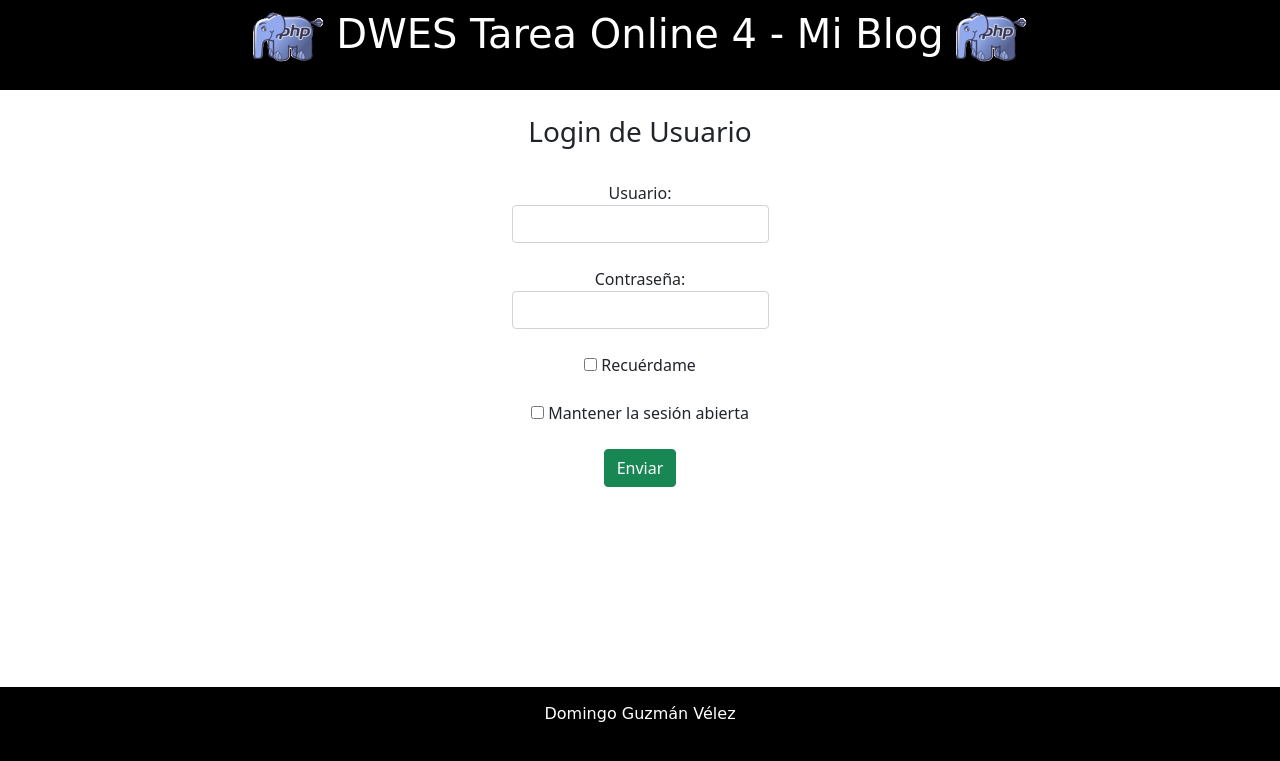
After one commit to dguzvel/ServidorTareaOnline4, a PHP site: page /views/login.php in a window 1280 px wide. The commit adds this page. Shown: the top 761 px of the page. Run offline with PHP 8.4, Linux system fonts and the light colour scheme; some web fonts are replaced.

Commit message:
Commit Ejercicio 2 Finalizado

```diff
--- a/source/controllers/controlador.php
+++ b/source/controllers/controlador.php
@@ -1,6 +1,6 @@
 <?php
 
-    require_once 'models/modelo.php';
+    require_once '../models/modelo.php';
 
     class controlador {
 
--- a/source/includes/head.php
+++ b/source/includes/head.php
@@ -7,4 +7,4 @@
 <link href="https://cdn.jsdelivr.net/npm/bootstrap@5.1.3/dist/css/bootstrap.min.css" rel="stylesheet" integrity="sha384-1BmE4kWBq78iYhFldvKuhfTAU6auU8tT94WrHftjDbrCEXSU1oBoqyl2QvZ6jIW3" crossorigin="anonymous">
 <script src="https://cdn.jsdelivr.net/npm/bootstrap@5.1.3/dist/js/bootstrap.bundle.min.js" integrity="sha384-ka7Sk0Gln4gmtz2MlQnikT1wXgYsOg+OMhuP+IlRH9sENBO0LRn5q+8nbTov4+1p" crossorigin="anonymous"></script>
 <!-- CSS -->
-<link href="style/estilo.css" rel="stylesheet">
+<link href="../style/estilo.css" rel="stylesheet">
--- a/source/includes/header.php
+++ b/source/includes/header.php
@@ -1,8 +1,8 @@
 <header class="encabezado text-center">
 <!-- Encabezado de la página -->
     <h1>
-        <img class="textoImagen" src="images/php.png" />
+        <img class="textoImagen" src="../images/php.png" />
             DWES Tarea Online 4 - Mi Blog
-        <img class="textoImagen" src="images/php.png" />
+        <img class="textoImagen" src="../images/php.png" />
     </h1>
 </header>
--- /dev/null
+++ b/source/views/login.php
@@ -0,0 +1,169 @@
+<?php
+
+    //Se dan valores para un usuario y contraseña que sean válidos y puedan hacer login
+    $usuarioValido = "Mortadelo";
+    $passwordValido = "12345";
+
+    //Se accede si se pulsa el botón para enviar información del formulario de login
+    if(isset($_POST["submit"])){
+        //Si ambos campos, usuario y conraseña, tienen información
+        if((isset($_POST["usuario"]) && isset($_POST["password"])) && (!empty($_POST["usuario"]) && !empty($_POST["password"]))){
+            //Se iniciará sesión si el usuario y contraseña son válidos
+            if ($_POST["usuario"] == strcasecmp($_POST["usuario"], $usuarioValido) && $_POST["password"] == $passwordValido){
+
+                session_start(); //Se activa el uso de sesiones
+                $_SESSION["logueado"] = 1; //La sessión logueado se establece en 1, puede servir como contador de sesiones
+                $_SESSION["usuario"] = $_POST["usuario"];//El valor usuario de la sesión será el introducido en el formulario
+
+                //Si el checkbox de recordar está marcado, se crearán las cookies
+                if(isset($_POST["recordar"]) && ($_POST["recordar"] == "on")){
+
+                    setcookie ("usuario", $_POST["usuario"] , time() + (15 * 24 * 60 * 60));//Nombre, valor y vencimiento de la cookie
+                    setcookie ("password", $_POST["password"], time() + (15 * 24 * 60 * 60));
+                    setcookie ("recordar", $_POST["recordar"], time() + (15 * 24 * 60 * 60));
+
+                }else {//En caso contrario, las cookies se eliminarán. Obtendrán un valor vacío
+
+                    if(isset($_COOKIE["usuario"])){
+                        setcookie ("usuario","");
+                    }
+                    if(isset($_COOKIE["password"])) {
+                        setcookie ("password","");
+                    }
+                    if(isset($_COOKIE["recordar"])) {
+                        setcookie ("recordar","");
+                    }
+
+                }
+
+                //Si el checkbox de mantener la sesión abierta está marcado, se crea una cookie para esta sesión exclusiva del usuario
+                if(isset($_POST["abierta"]) && ($_POST["abierta"] == "on")){
+
+                    setcookie ("abierta", $_POST["usuario"] , time() + (15 * 24 * 60 * 60));//Nombre, valor y vencimiento de la cookie
+
+                }else {//En caso contrario, las cookies se eliminarán. Obtendrán un valor vacío
+
+                    if(isset($_COOKIE["abierta"])){
+                        setcookie ("abierta","");
+                    }
+
+                }
+
+                header ("Location: ./inicio.php");//Nos dirige a la página pricipal tras el login
+
+            } else {
+                //Si los valores de usuario y contraseña no son correctos volvemos a login y mostramos el error de datos no válidos
+                header ("Location: ./login.php?error=incorrecto");
+
+            }
+        } else {
+            //Si los campos han quedado vacíos volvemos a login y lo indicamos con un mensaje de error
+            header ("Location: ./login.php?error=vacio");
+
+        }
+
+    }
+
+?>
+
+<!DOCTYPE html>
+<html lang="es">
+    <head>
+
+        <?php require '../includes/head.php'; ?>
+
+    </head>
+    <body>
+
+        <?php require '../includes/header.php'; ?>
+
+        <main>
+            <section class="container cuerpo text-center">
+
+                <h3 id="titulo">Login de Usuario</h3>
+                <br>
+                <!-- Formulario HTML que realizará la acción de la ruta establecida -->
+                <form action="" method="POST" enctype="multipart/form-data">
+
+                    <label for="usuario">
+                        Usuario:
+                        <input type="text" name="usuario" class="form-control"
+                            <?php
+                                if(isset($_COOKIE["usuario"])){
+                                    echo "value='{$_COOKIE["usuario"]}'";
+                                }
+                            ?>
+                        />
+                    </label>
+                    <br><br>
+
+                    <label for="password">
+                        Contraseña:
+                        <input type="password" name="password" class="form-control"
+                            <?php
+                                if(isset($_COOKIE["password"])){
+                                    echo "value='{$_COOKIE["password"]}'";
+                                }
+                            ?>
+                        />
+                    </label>
+                    <br><br>
+
+                    <label>
+                        <input type="checkbox" name="recordar"
+                            <?php
+                                if(isset($_COOKIE["recordar"])){
+                                    echo "checked";
+                                }
+                            ?>
+                        />
+                        Recuérdame
+                    </label>
+                    <br><br>
+
+                    <label>
+                        <input type="checkbox" name="abierta"
+                            <?php
+                                if(isset($_COOKIE["abierta"])){
+                                    echo "checked";
+                                }
+                            ?>
+                        />
+                        Mantener la sesión abierta
+                    </label>
+                    <br><br>
+
+                    <?php
+
+                        //Accede si hay valores en ?error= tras la ruta de la página
+                        if(isset($_GET["error"])){
+
+                            if ($_GET["error"] == "incorrecto") {
+
+                                echo '<div class="alert alert-danger">'."Usuario o Contraseña incorrectos".'</div> <br>';
+
+                            }elseif ($_GET["error"] == "fuera") {
+
+                                echo '<div class="alert alert-danger">'."No se puede acceder directamente, debe hacer login".'</div> <br>';
+
+                            }elseif ($_GET["error"] == "vacio") {
+
+                                echo '<div class="alert alert-danger">'."Debe rellenar sus credenciales".'</div> <br>';
+
+                            }
+
+                        }
+
+                    ?>
+
+                    <input type="submit" value="Enviar" name="submit" class="btn btn-success" />
+
+                </form>
+
+            </section>
+        </main>
+
+        <?php require '../includes/footer.php'; ?>
+
+    </body>
+</html>
```
Also changed, not shown: source/includes/logout.php (added, +8 -0 lines), source/includes/main.php (+24 -1 lines), source/includes/sesion.php (added, +12 -0 lines), source/index.php (+3 -13 lines), source/views/inicio.php (added, +16 -0 lines).
